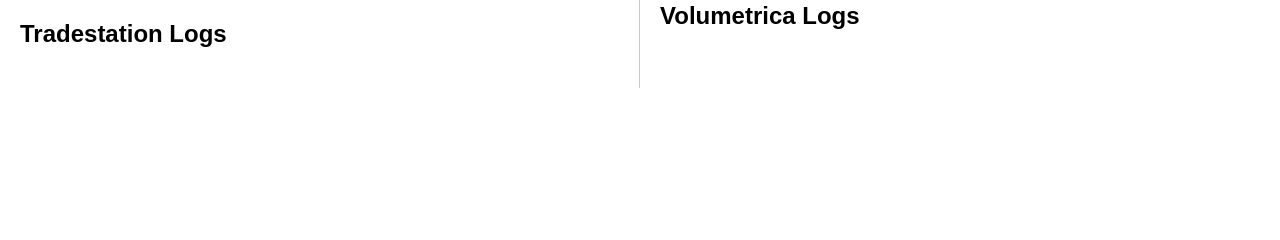
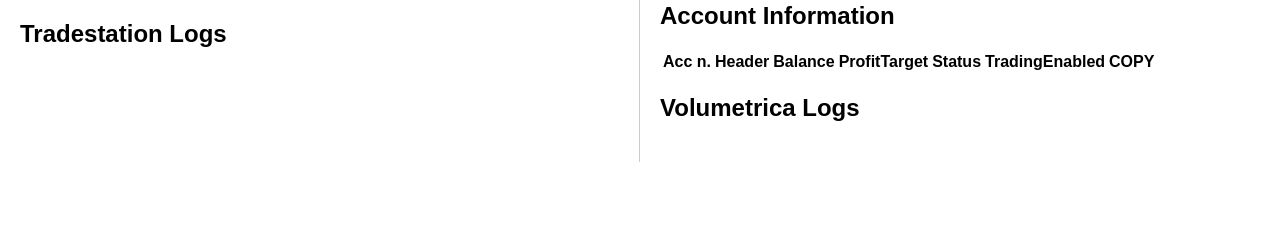
Before and after one commit to connorholly11/TL_middleware, a Flask app: page / in a window 1280 px wide. Shown: the part 300-540 px from the top of the page. Run offline with Flask 3, Linux system fonts and the light colour scheme; lists and menus that the app fills with data are empty; some libraries are stand-ins or nearby versions.

Commit message:
added feature to display accounts from volumetrica and checkbox for future toggle of copytrading

```diff
--- a/templates/index.html
+++ b/templates/index.html
@@ -71,6 +71,22 @@
                 <!-- Position rows will be dynamically inserted here -->
             </table>
         </div>
+        <div id="account-information">
+            <h2>Account Information</h2>
+            <table id="account-info-table">
+                <tr>
+                    <th>Acc n.</th>
+                    <th>Header</th>
+                    <th>Balance</th>
+                    <th>ProfitTarget</th>
+                    <th>Status</th>
+                    <th>TradingEnabled</th>
+                    <th>COPY</th>
+                </tr>
+                <!-- Account rows will be dynamically inserted here -->
+            </table>
+        </div>
+
         <h2>Volumetrica Logs</h2>
         <div id="volumetrica-messages-display"></div>
     </div>
@@ -141,6 +157,57 @@
             document.getElementById('ts-disconnects').innerText = 'Disconnects: ' + tsDisconnects;
             document.getElementById('volumetrica-disconnects').innerText = 'Disconnects: ' + volumetricaDisconnects;
             }
+            socket.on('update_account_info', function(data) {
+    var accountsData = JSON.parse(data.data);
+
+    // Store accounts data in local storage
+    localStorage.setItem('accountsData', JSON.stringify(accountsData));    var table = document.getElementById('account-info-table');
+
+    // Ensure the table is cleared except for the header
+    while (table.rows.length > 1) {
+        table.deleteRow(1);
+    }
+
+    // Iterate over each account to populate the table
+    accountsData.forEach(function(account) {
+        var newRow = table.insertRow();
+
+        // Extract and display key pieces of information
+        var cellAccountNumber = newRow.insertCell();
+        cellAccountNumber.innerHTML = account.accountNumber;
+
+        var cellAccountHeader = newRow.insertCell();
+        cellAccountHeader.innerHTML = account.accountHeader;
+
+        var cellBalance = newRow.insertCell();
+        cellBalance.innerHTML = Math.round(account.Balance.Balance);
+
+
+        var cellProfitTarget = newRow.insertCell();
+        cellProfitTarget.innerHTML = account.Balance.ProfitTarget;
+
+        var cellStatus = newRow.insertCell();
+        cellStatus.innerHTML = account.Status;
+
+        var cellIsTradingEnabled = newRow.insertCell();
+        cellIsTradingEnabled.innerHTML = account.IsTradingEnabled;
+
+        // Add COPY checkbox
+        var cellCopy = newRow.insertCell();
+        var copyCheckbox = document.createElement('input');
+        copyCheckbox.type = 'checkbox';
+        copyCheckbox.id = 'copy-' + account.accountNumber; // Unique ID using account number
+        copyCheckbox.name = 'copyCheckbox';
+        copyCheckbox.value = account.accountNumber;
+        cellCopy.appendChild(copyCheckbox);
+    });
+});
+
+
+
+
+
+
             socket.on('ts-update_positions', function(data) {
     var positionData = JSON.parse(data.data);
     var table = document.getElementById('ts-positions-table');
--- a/websocket_client.py
+++ b/websocket_client.py
@@ -12,7 +12,7 @@ reconnection_attempts = 0
 # Global dictionary to track positions
 positions_tracker = {}
 
-def handle_position_adjustments(message, sio):
+def handle_position_adjustments(message, socketio):
     global positions_tracker
 
     for order_info in message.get('OrderInfo', []):
@@ -34,11 +34,11 @@ def handle_position_adjustments(message, sio):
     # After handling all adjustments, emit the current state
     updated_positions = list(positions_tracker.values())
     report_str = json.dumps(updated_positions)
-    sio.emit('volumetrica-update_positions', {'data': report_str})
+    socketio.emit('volumetrica-update_positions', {'data': report_str})
 
 
 
-def volumetrica_position_reporter(position_update, sio):
+def volumetrica_position_reporter(position_update, socketio):
     global positions_tracker
 
     for position_data in position_update:
@@ -61,7 +61,7 @@ def volumetrica_position_reporter(position_update, sio):
     updated_positions = [pos for pos in positions_tracker.values() if pos.get('OpenQuantity') is not None]
     report_str = json.dumps(updated_positions)
 
-    sio.emit('volumetrica-update_positions', {'data': report_str})
+    socketio.emit('volumetrica-update_positions', {'data': report_str})
 
 
 
@@ -96,6 +96,13 @@ def open_websocket(wss_uri, token, socketio):
               volumetrica_position_reporter(message_dict['PositionInfo'], socketio)
             if 'OrderInfo' in message_dict:
               handle_position_adjustments(message_dict, socketio)
+            if "InfoMsg" in message_dict:
+              account_info = message_dict["InfoMsg"].get("AccountList", [])
+              print("xxx"*100)
+              for acc in account_info:
+                 print(acc)
+              print("xxx"*100)
+              socketio.emit('update_account_info', {'data': json.dumps(account_info)})
 
             # Initialize an empty list to hold our formatted message components
             formatted_messages = []
@@ -174,7 +181,7 @@ def open_websocket(wss_uri, token, socketio):
       request_msg.InfoReq.Modes.append(3)
       request_msg.InfoReq.RequestId = 5
       ws.send(request_msg.SerializeToString(), websocket.ABNF.OPCODE_BINARY)
-      sio.emit('volumetrica-update_positions', {'data': ""})
+      socketio.emit('volumetrica-update_positions', {'data': ""})
 
     try:
       ws = websocket.WebSocketApp(wss_uri,
```
